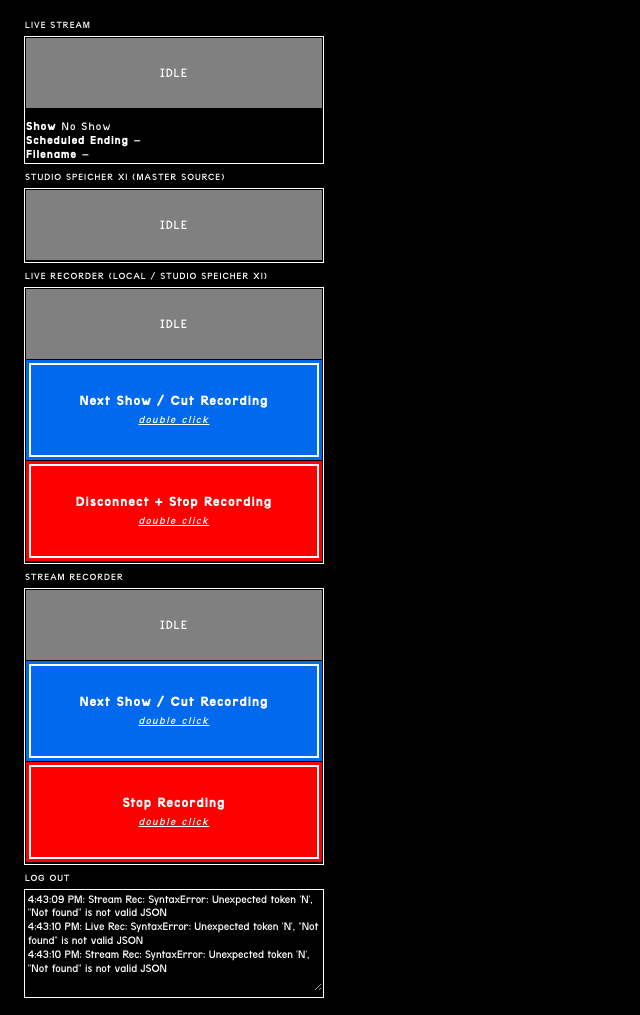
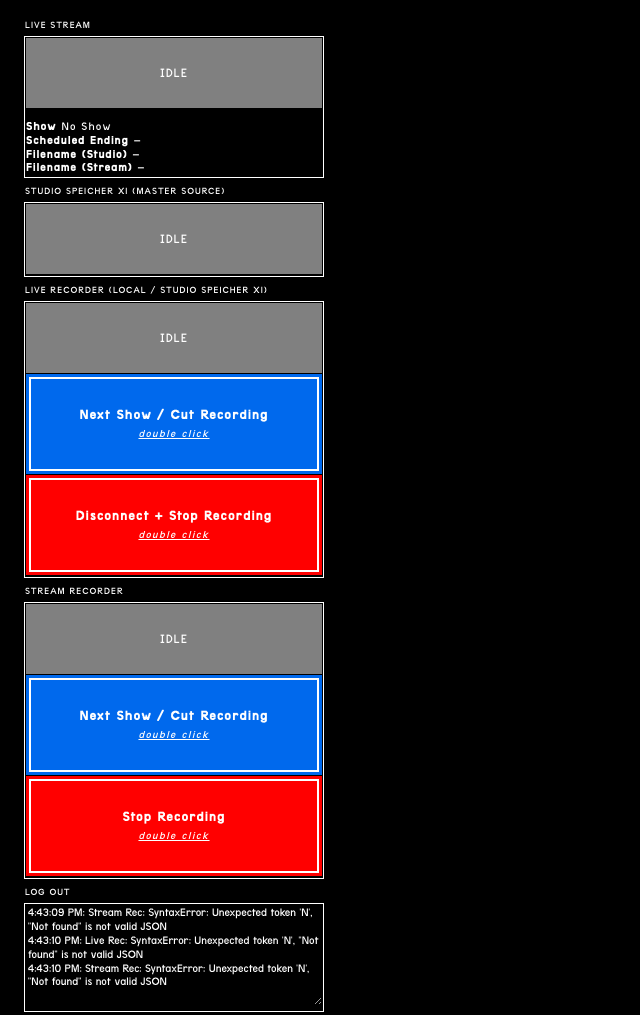
Before and after one commit to radioangrezi/angrezi-live-recorder, a plain HTML site: page public/index.html in a window 1280 px wide. Shown: the whole page, without its empty margins (0-640 px from the left). Drawn offline with Linux system fonts and the light colour scheme; no server answers; files whose address does not match are found by name.

Commit message:
filename slightly better. not good.

```diff
--- a/public/index.html
+++ b/public/index.html
@@ -135,7 +135,7 @@
                         $stream_btn_start_stop.querySelector("p").innerHTML = "Start Recording"
                         $stream_btn_start_stop.style = "background: #0069ed;"
                     }
-                    $show_info.querySelector("#current-filename").innerHTML = data.filename || "–";
+                    $show_info.querySelector("#current-filename-stream").innerHTML = data.filename || "–";
                 },
 
                 init: function() {
@@ -265,7 +265,8 @@
                 <dl class="status-field show-info module-row">
                     <dt>Show</dt><dd id="current-show-name">No Show</dd>
                     <dt>Scheduled Ending</dt><dd id="current-show-end">–</dd>
-                    <dt>Filename</dt><dd id="current-filename">–</dd>
+                    <dt>Filename (Studio)</dt><dd id="current-filename">–</dd>
+                    <dt>Filename (Stream)</dt><dd id="current-filename-stream">–</dd>
                 </dl>
             </section>
             <section id="master-source" class="box">
```
